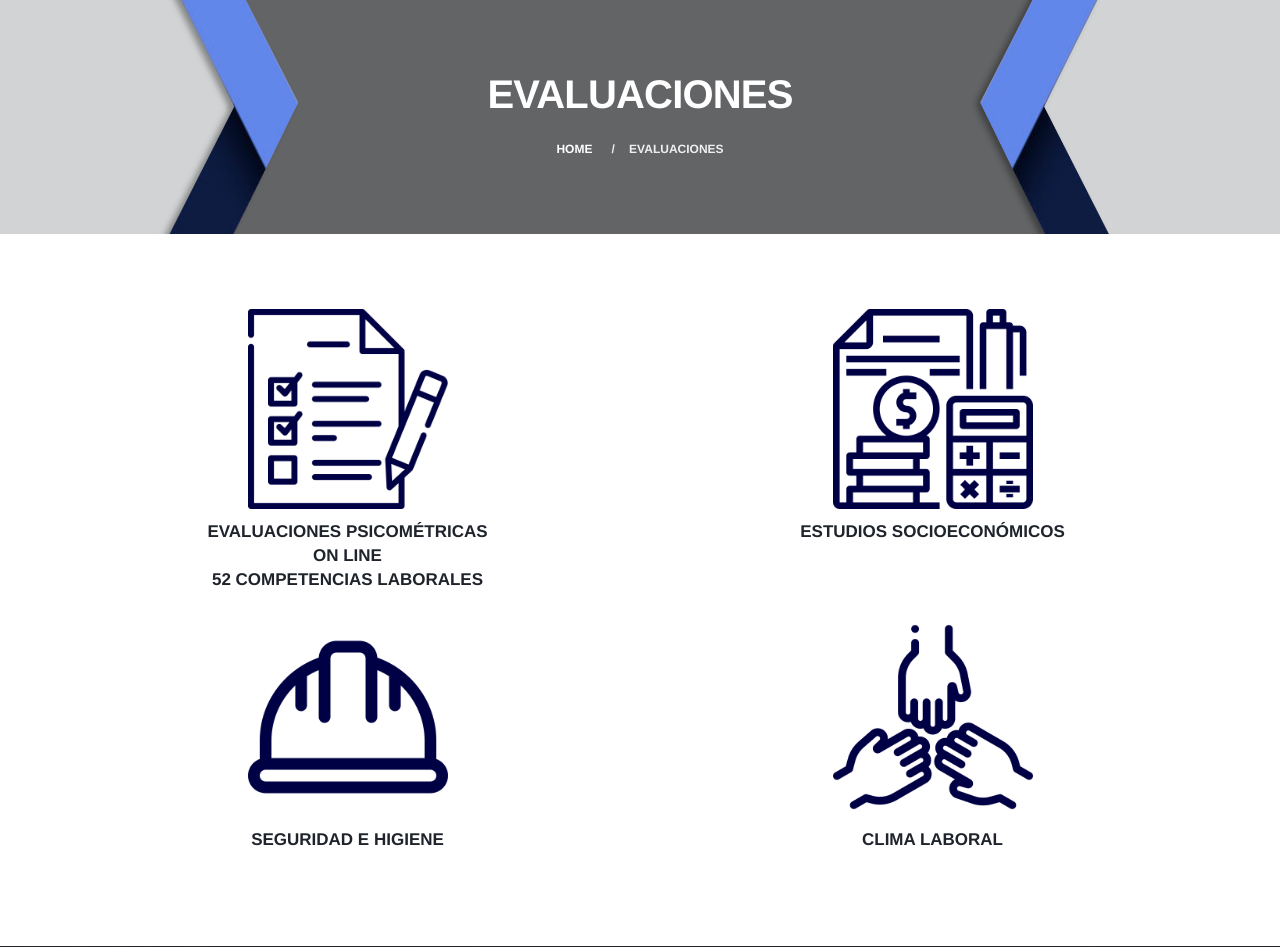
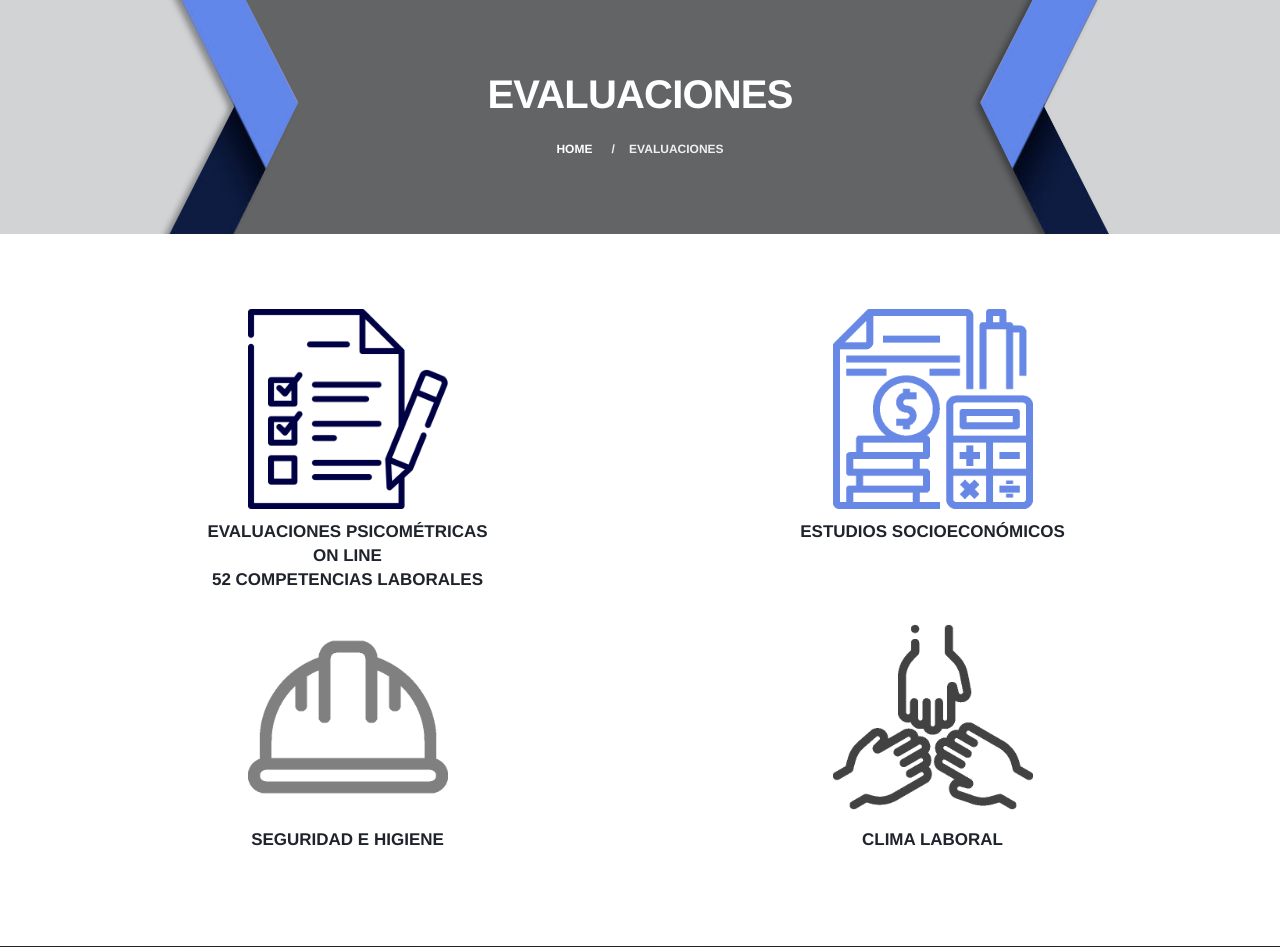
Before and after one commit to mechavalle/nabe, a PHP site: page /evaluaciones.php in a window 1280 px wide. Shown: the part 253-1200 px from the top of the page. Run offline with PHP 8.4, Linux system fonts and the light colour scheme.

Commit message:
evaluaciones

```diff
--- a/contacto.php
+++ b/contacto.php
@@ -211,7 +211,7 @@
 							</div>
 							<div id="collapse02" class="collapse" role="tabpanel" aria-labelledby="collapse02_header" data-parent="#accordion01">
 								<div class="card-body">
-									Av. 16 de Septiembre #101 Int. 203 Col. Cuautitlán C.P. 54800, EDOMEX<br>
+									Av. 16 de Septiembre #101 Int. 203 Col. Cuautitlán C.P. 54800, EDOMÉX<br>
 									Teléfono: 6843 – 9933
 								</div>
 							</div>
--- a/evaluaciones.php
+++ b/evaluaciones.php
@@ -128,7 +128,7 @@
 						<div class="col-md-6 col-sm-4">
 							<div class="icon-box text-center">
 								<div class="icon-styled fs-56">
-									<a href="estudio_socioeconomico.php"><img style="max-width: 200px;" src="images/debt.png"></a>
+									<a href="estudio_socioeconomico.php"><img style="max-width: 200px;" src="images/eva2.png"></a>
 								</div>
 								<h6>
 									<b><a href="estudio_socioeconomico.php">ESTUDIOS SOCIOECONÓMICOS</a></b>
@@ -140,7 +140,7 @@
 						<div class="col-md-6 col-sm-4">
 							<div class="icon-box text-center">
 								<div class="icon-styled fs-56">
-									<a href="seguridad_higiene.php"><img style="max-width: 200px;" src="images/safety.png"></a>
+									<a href="seguridad_higiene.php"><img style="max-width: 200px;" src="images/eva3.png"></a>
 								</div>
 								<h6>
 									<b><a href="seguridad_higiene.php">SEGURIDAD E HIGIENE</a></b>
@@ -153,7 +153,7 @@
 
 							<div class="icon-box text-center">
 								<div class="icon-styled fs-56">
-									<a href="clima_laboral.php"><img style="max-width: 200px;" src="images/team.png"></a>
+									<a href="clima_laboral.php"><img style="max-width: 200px;" src="images/eva4.png"></a>
 								</div>
 								<h6>
 									<b><a href="clima_laboral.php">CLIMA LABORAL</a></b>
```
Also changed, not shown: images/eva2.png (added), images/eva3.png (added), images/eva4.png (added), img/preloader.gif, img/preloader1.gif (added).
